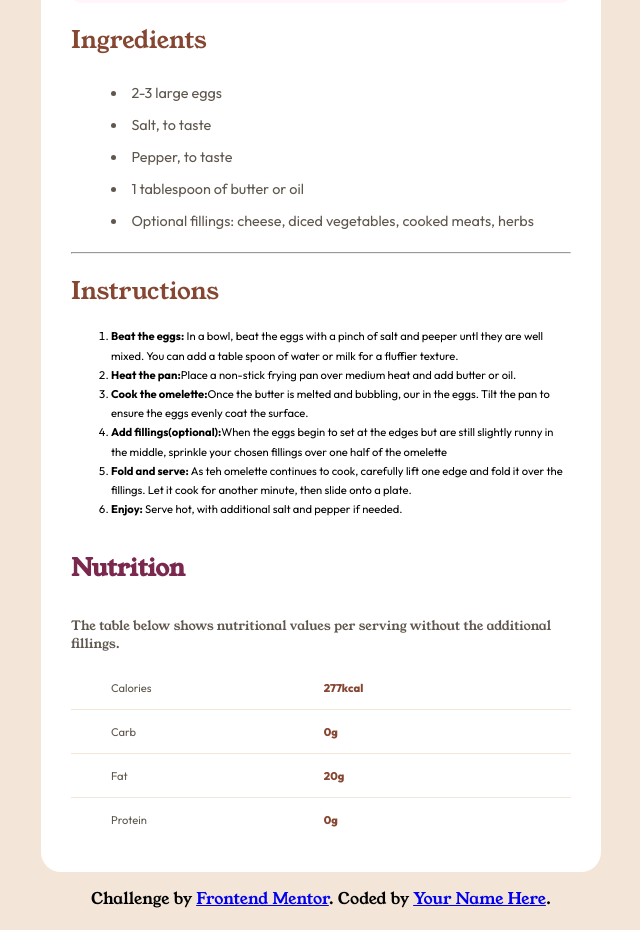
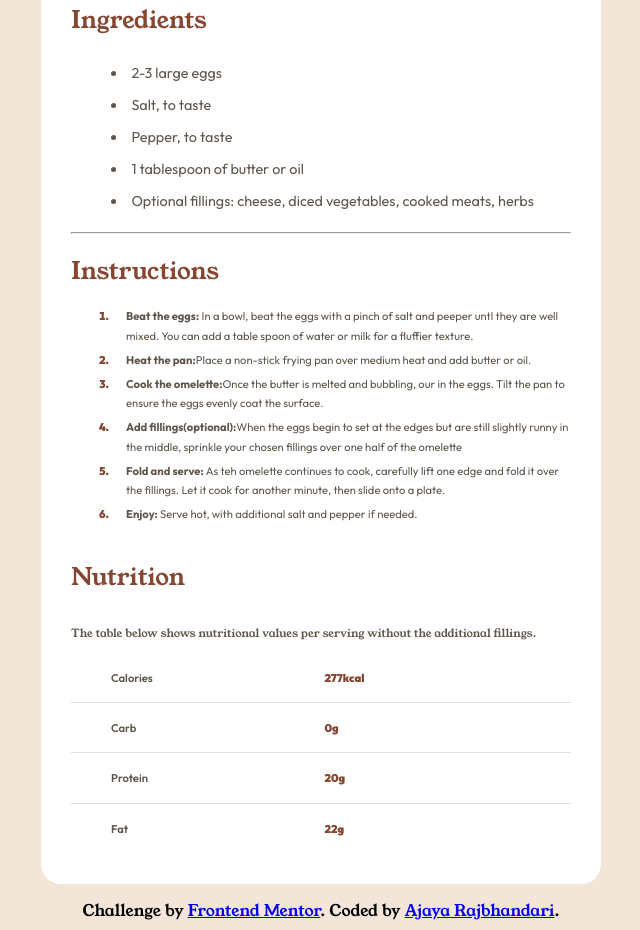
Before and after one commit to Ajaya-Rajbhandari/recipePage, a plain HTML site: page index.html in a window 1280 px wide. Shown: the part 588-1518 px from the top of the page, without its empty margins (319-959 px from the left). Drawn offline with Linux system fonts and the light colour scheme; files whose address does not match are found by name.

Commit message:
"Updated README files, modified HTML and CSS code, and swapped fat and protein values in the nutrition table."

```diff
--- a/index.html
+++ b/index.html
@@ -103,14 +103,14 @@
               </tr>
 
               <tr>
-                <th>Fat</th>
+                <th>Protein</th>
                 <td>20g</td>
               </tr>
+              <tr>
+                <th>Fat</th>
+                <td>22g</td>
+              </tr>
 
-              <tr>
-                <th>Protein</th>
-                <td>0g</td>
-              </tr>
             </table>
           </div>
           <!-- <ul>
@@ -171,7 +171,7 @@
       Challenge by
       <a href="https://www.frontendmentor.io?ref=challenge" target="_blank"
         >Frontend Mentor</a
-      >. Coded by <a href="#">Your Name Here</a>.
+      >. Coded by <a href="#">Ajaya Rajbhandari</a>.
     </div>
   </body>
 </html>
--- a/styles.css
+++ b/styles.css
@@ -40,14 +40,14 @@ body{
     background-color: var(--color-white);
     border-radius: 20px;
 }
-img{
-    padding: 20px;
+.container>img{
     width: 100%;
     height: 100%;
     object-fit: cover;
     border-radius: 10px;
 }
 .container>h1{
+    padding-top: 20px;
     margin: 0 ;
     color: var(--Stone-900);
     font-weight: 100;
@@ -86,15 +86,19 @@ img{
     list-style: inside;
 }
 
-ol{
+.instruct ol li{
     line-height: 1.2rem;
     font-family: 'Outfit';
     font-size: .7rem;
+    color: var(--Stone-600);
+    margin-top: 5px;
+    padding-left: 15px;
 }
-l::marker{
-    list-style: decimal;
+ .instruct ol li::marker{
     color: var(--Brown-800);
+    font-weight: 900;
 }
+
 .nutrition{
     display: flex;
     flex-direction: column;
@@ -102,9 +106,11 @@ l::marker{
     justify-content: flex-start;
 }
 .nutrition>h1{
-    color: var(--Rose-800);}
+    color: var(--Brown-800);
+    font-weight: 400;
+}
 .nutrition>p{
-    font-size: .8rem;
+    font-size: .7rem;
     color: var(--Stone-600);
 }
 
@@ -124,16 +130,16 @@ color: var(--Stone-600);
  th,td{
     text-align: left;
     align-items: center;
-    line-height: 2.5rem;
-    border-bottom: 1px solid var(--Stone-100);
+    line-height: 2.9rem;
+    border-bottom: 1px solid var(--Stone-150);
  }
  th{
-    font-weight: normal;
+    font-weight: 600;
     padding-left: 40px;
  }
  td{
     color: var(--Brown-800);
-    font-weight: 800;
+    font-weight: 900;
     padding-right: 40px;
  }
 tr:last-child td, tr:last-child th{
```
Also changed, not shown: Screenshot.jpg (added), 2 other files.
